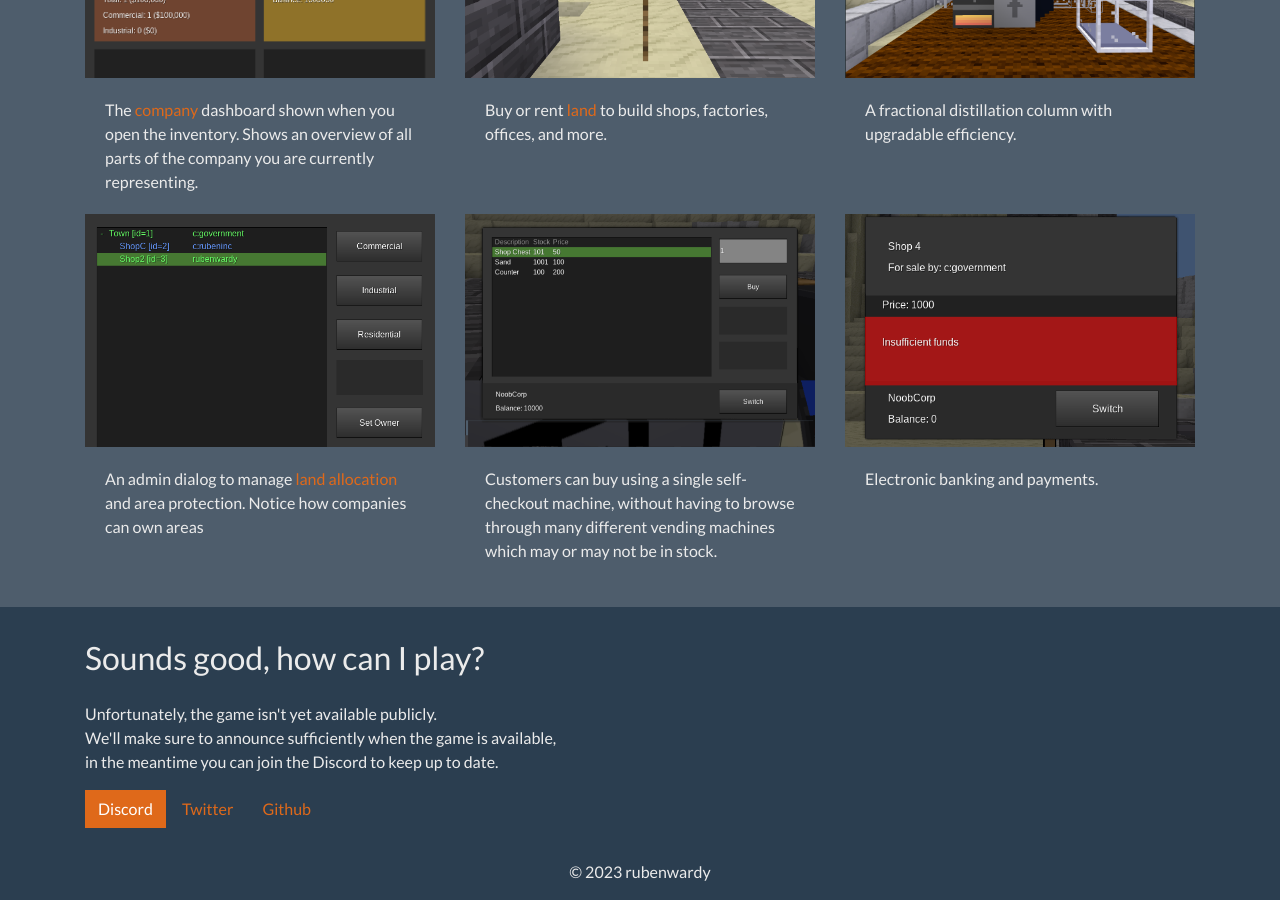
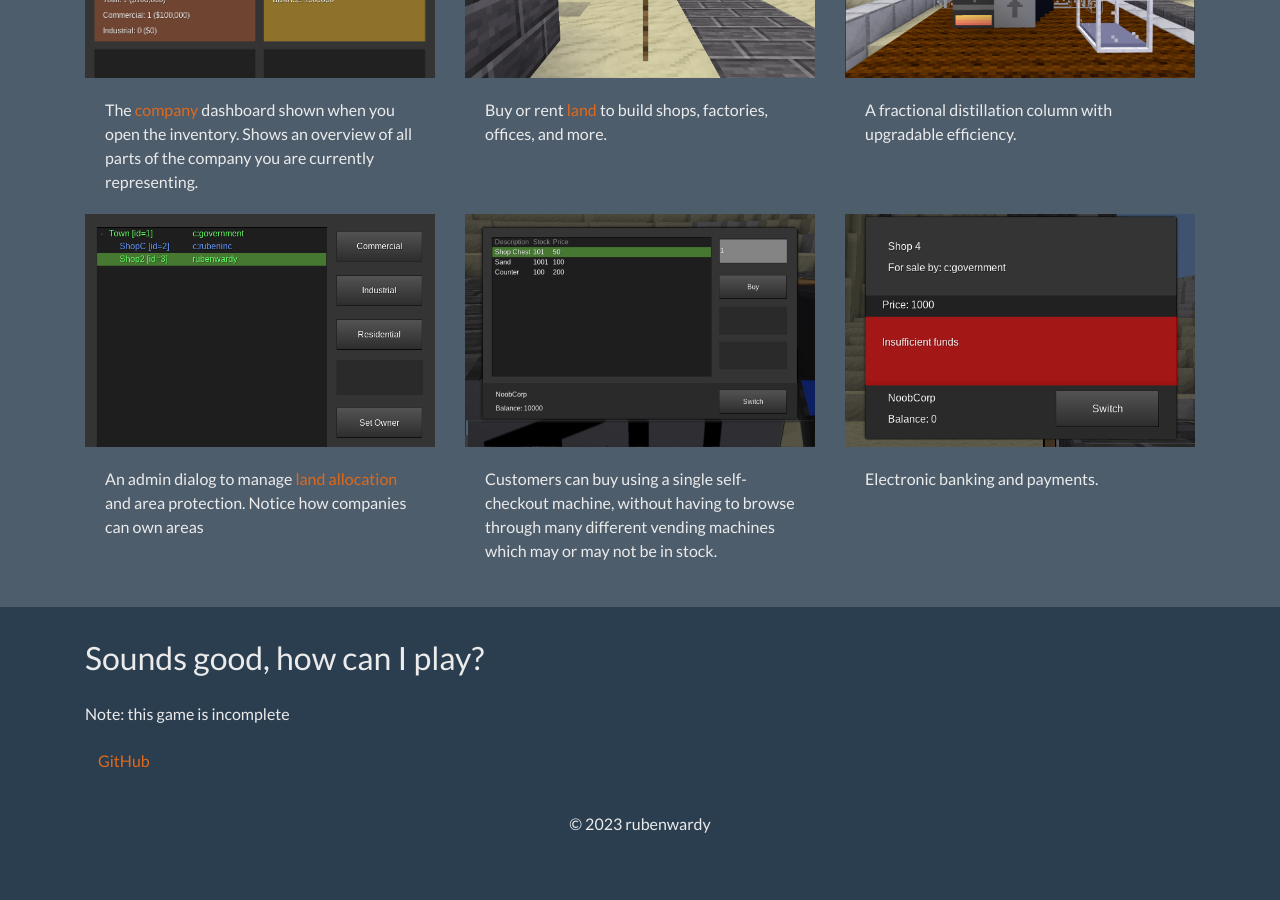
Before and after one commit to CapitalismGame/capitalismgame.github.io, a Jekyll site: the page built from index.html, in a window 1280 px wide and 900 px high, scrolled down 1437 px. Built offline with Jekyll 4.4.1, drawn with Linux system fonts in a browser that asks for light colours; after the commit the page ends 2289 px from its top, so only the background shows below that.

Commit message:
Remove link to Twiter

```diff
--- a/index.html
+++ b/index.html
@@ -157,13 +157,9 @@ layout: base
 	<div class="container">
 		<h2 class="mb-4">Sounds good, how can I play?</h2>
 		<p>
-			Unfortunately, the game isn't yet available publicly.<br />
-			We'll make sure to announce sufficiently when the game is available,<br />
-			in the meantime you can join the Discord to keep up to date.
+			Note: this game is incomplete
 		</p>
 		<p>
-			<a class="btn btn-primary" href="https://discord.gg/ER77cB5" role="button">Discord</a>
-			<a class="btn btn-default" href="https://twitter.com/rubenwardy" role="button">Twitter</a>
-			<a class="btn btn-default" href="https://github.com/rubenwardy/capitalism_game/" role="button">Github</a>
+			<a class="btn btn-default" href="https://github.com/rubenwardy/capitalism_game/" role="button">GitHub</a>
 		</p>
 	</div>
```
